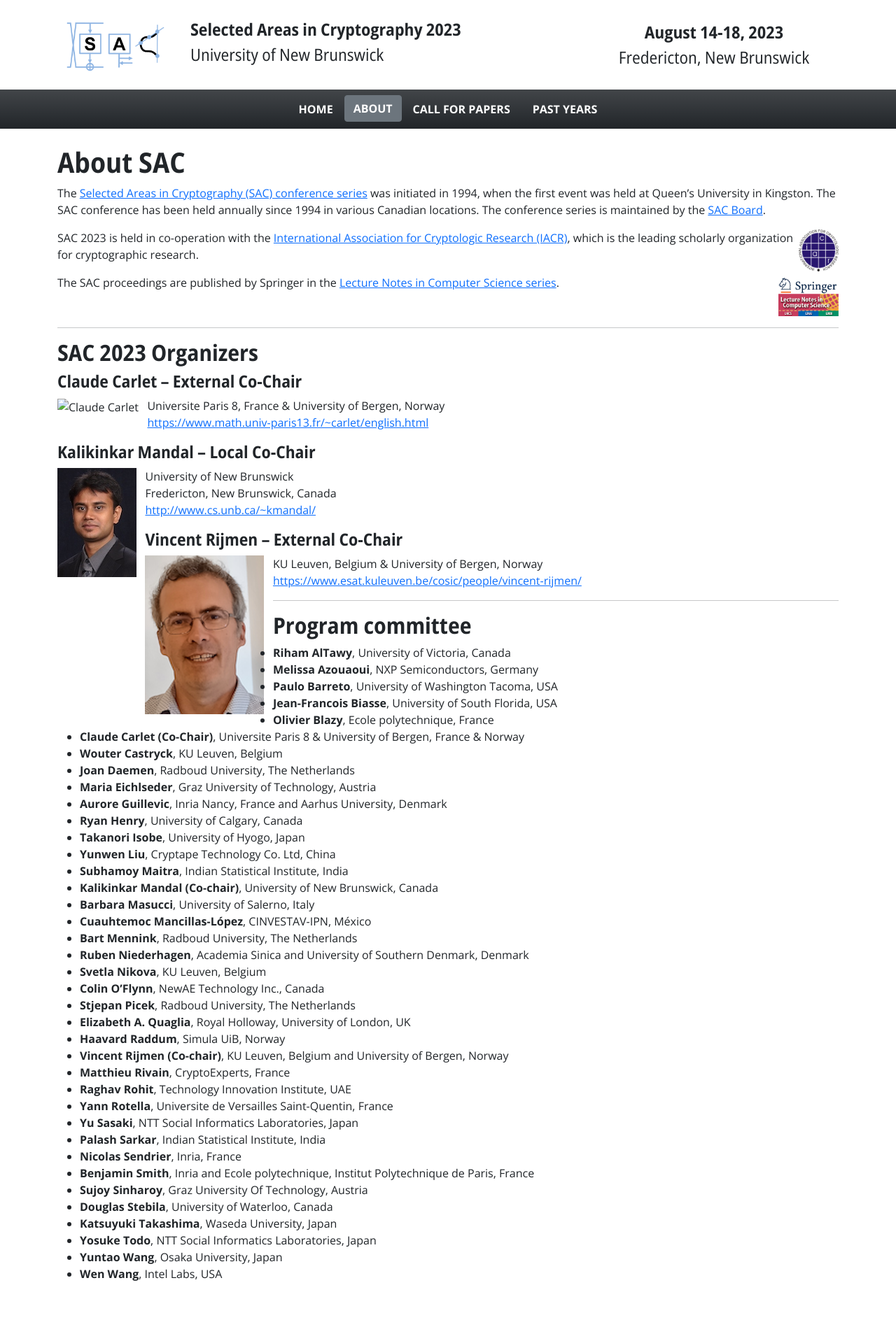
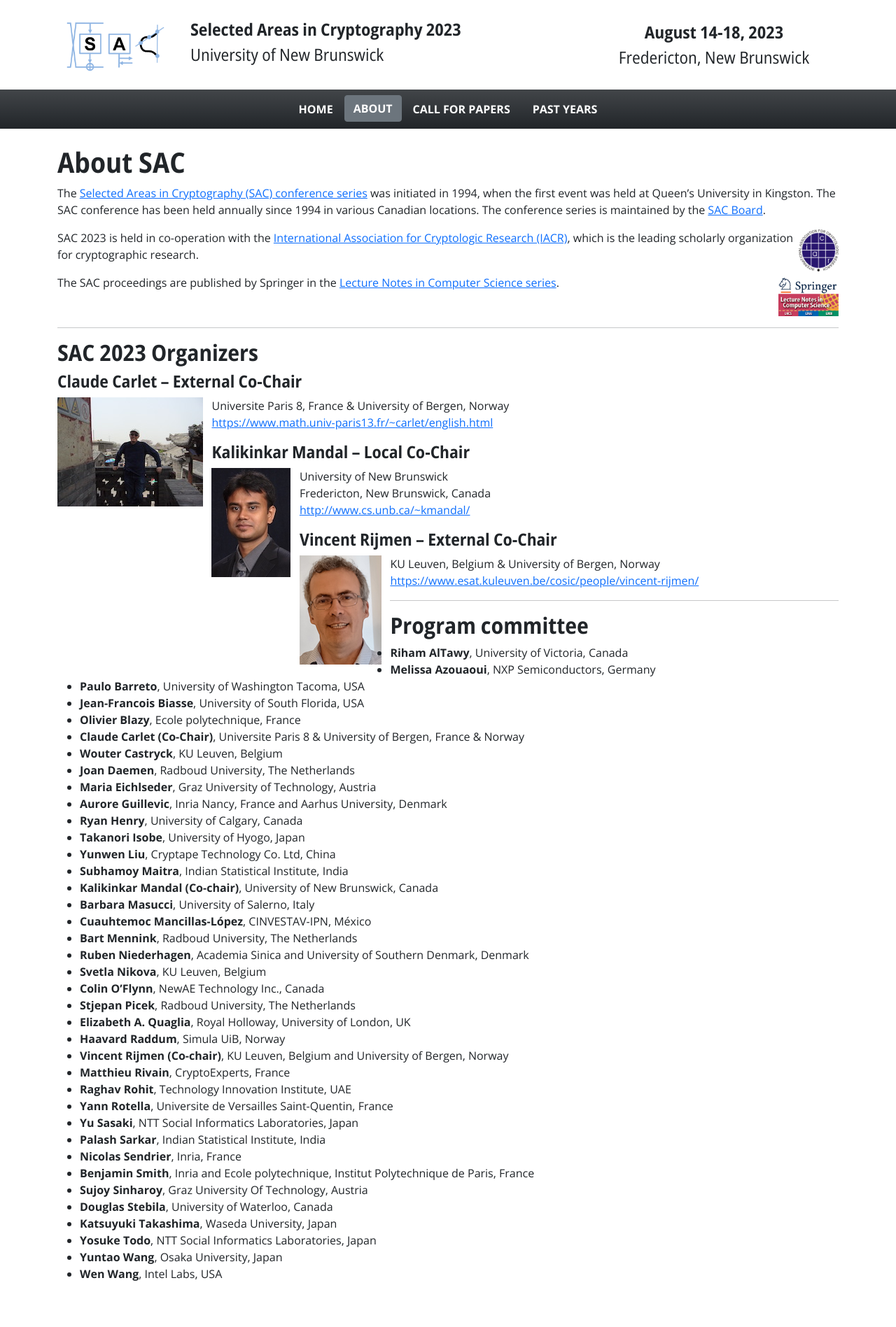
Before and after one commit to sac-workshop/sac-2023, a Jekyll site: the page built from about.md, in a window 1280 px wide. Shown: the whole page at 70% size. Built offline with Jekyll 4.4.1, drawn with Linux system fonts in a browser that asks for light colours.

Commit message:
organizers.yml modified

```diff
--- a/_data/organizers.yml
+++ b/_data/organizers.yml
@@ -3,7 +3,7 @@
   affiliation:
   - Universite Paris 8, France & University of Bergen, Norway
   url: https://www.math.univ-paris13.fr/~carlet/english.html
-  #image: images/people/stebila.jpg
+  image: images/people/claude.JPG
 - name: Kalikinkar Mandal
   role: Local Co-Chair
   affiliation:
```
Also changed, not shown: images/people/claude.JPG, images/people/vincent.png.
